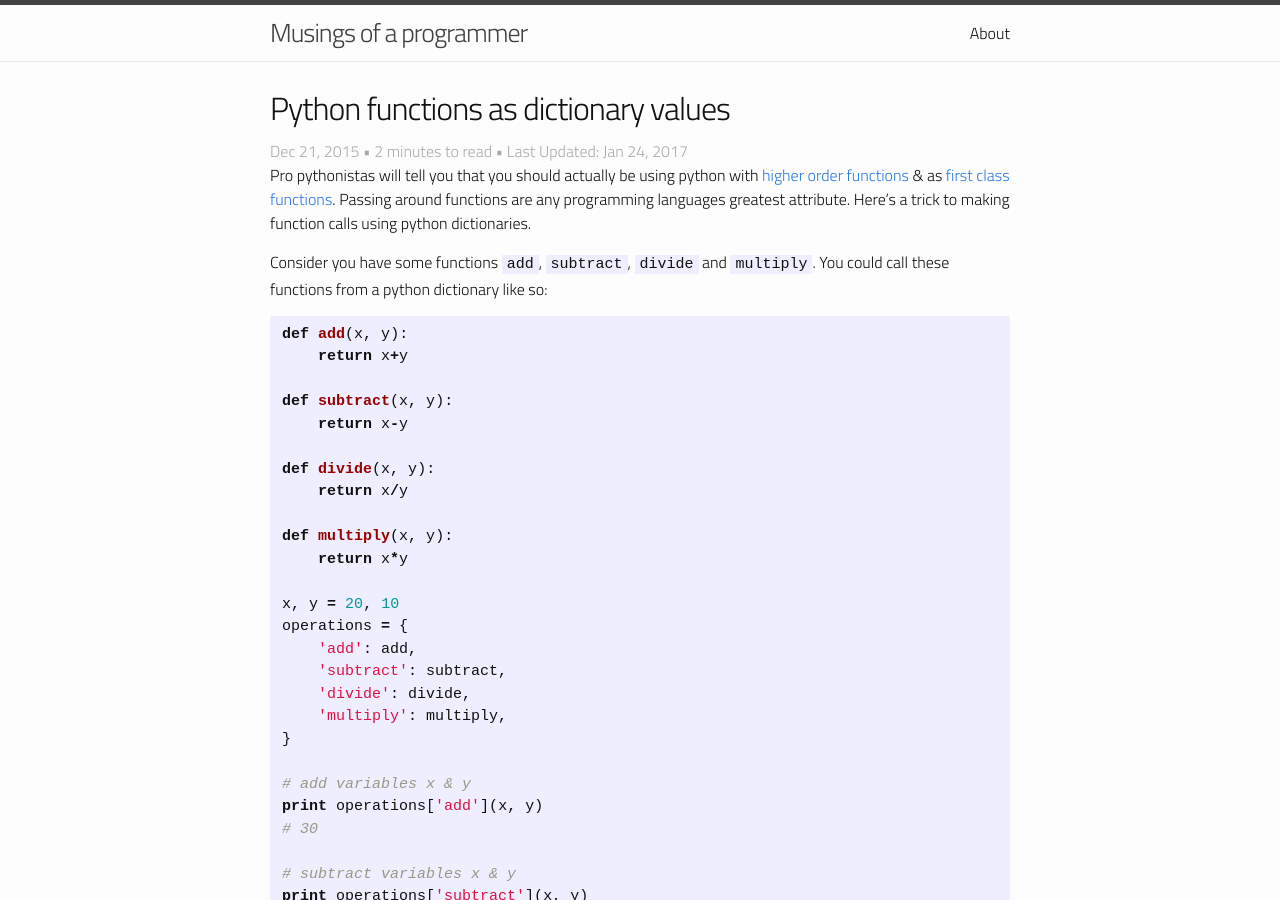
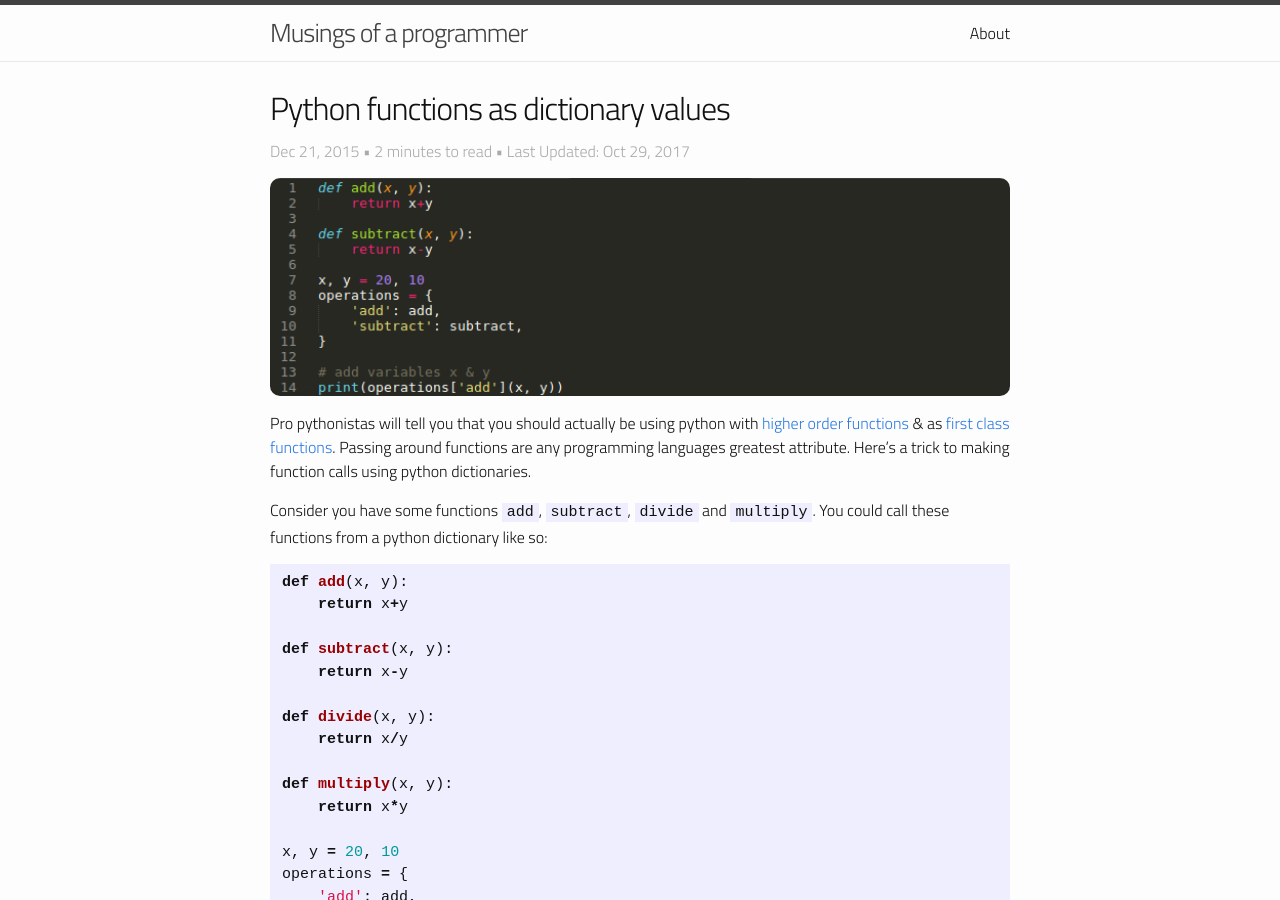
Before and after one commit to arupbhunia/kirankoduru.github.io, a Jekyll site: the page built from _posts/2015-12-21-python-dict-functions.md, in a window 1280 px wide and 900 px high. Built offline with Jekyll 4.4.1, drawn with Linux system fonts in a browser that asks for light colours; nearby versions of some CDN libraries; comment, search, counter and statistics services are not loaded.

Commit message:
Add image to python dict function post

```diff
--- a/_posts/2015-12-21-python-dict-functions.md
+++ b/_posts/2015-12-21-python-dict-functions.md
@@ -2,9 +2,10 @@
 layout: post
 title:  "Python functions as dictionary values"
 date:   2015-12-21 21:23:23
-updated: 2017-1-24 11:31:11
+updated: 2017-10-29 02:38:33
 categories: python
 description : Using python functions with dictionaries
+image: /img/python-functions-as-dict-values.png
 ---
 Pro pythonistas will tell you that you should actually be using python with [higher order functions](http://learnyousomeerlang.com/higher-order-functions) & as [first class functions](https://en.wikipedia.org/wiki/First-class_function). Passing around functions are any programming languages greatest attribute. Here's a trick to making function calls using python dictionaries.
 
```
Also changed, not shown: img/python-functions-as-dict-values.png (added).
